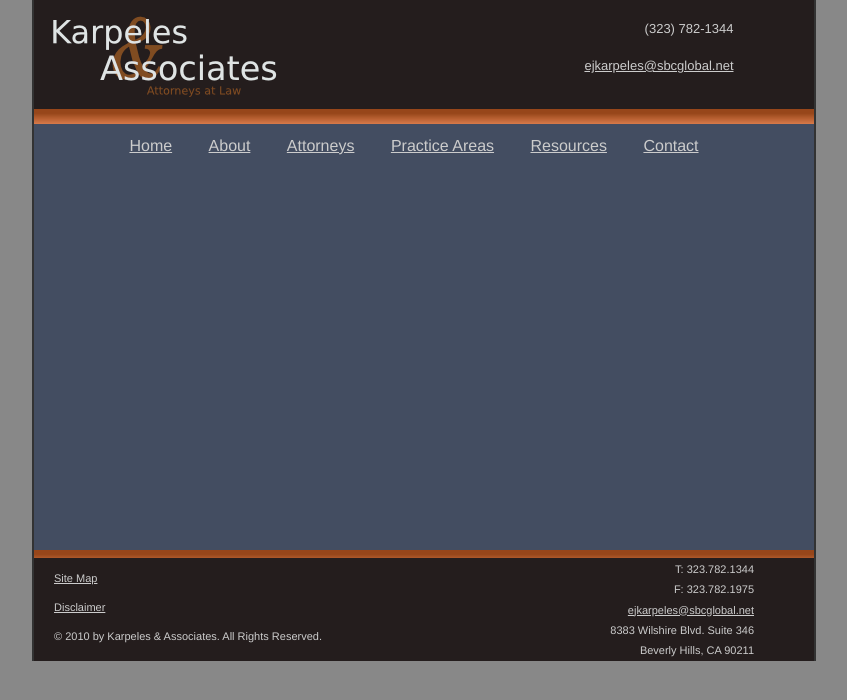
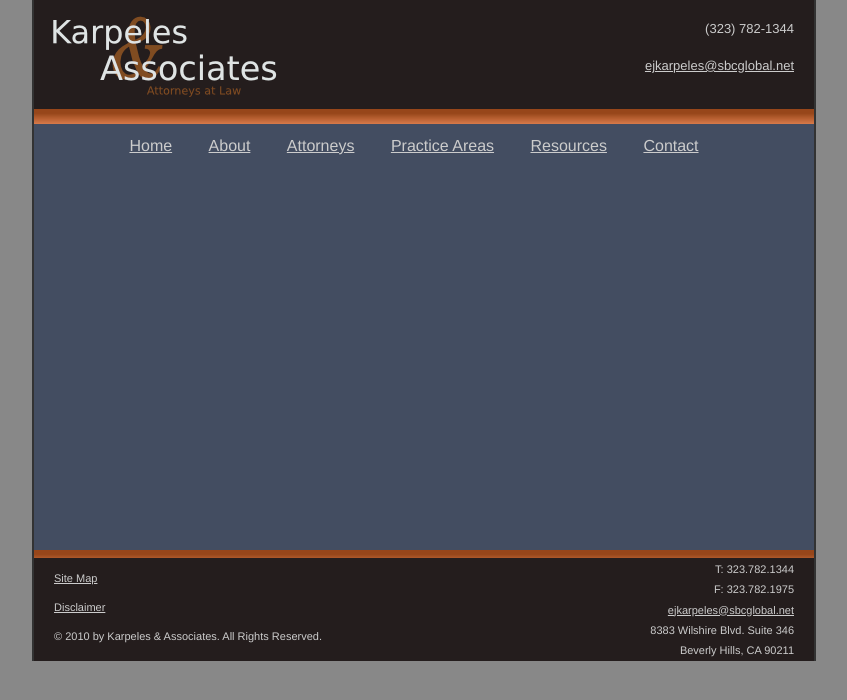
Before and after one commit to emlprime/karpeles, a Django app: template templates/index.html in a window 1280 px wide. Shown: the top 700 px of the page, without its empty margins (248-1095 px from the left). Run offline with Django 3.2, Linux system fonts and the light colour scheme; the template is opened without the code that fills it, so the values that code supplies are empty; parts of the project's set-up code (start-up, migrations or seed data) failed here and were passed over.

Commit message:
minor template and css changes

```diff
--- a/site_media/stylesheets/base.css
+++ b/site_media/stylesheets/base.css
@@ -15,12 +15,11 @@ a:hover
  color: white;
 }
 
-p
+#below_fold
 {
-  width: 80%;
-  margin-left: 10%;
+  text-align: left;
+
 }
-
 
 #header, #footer
 {
@@ -49,8 +48,6 @@ ul
 #practice_areas ul p
 {
   font-size: 11px;
-  width: 100%;
-  margin-left: 0px;
 }
 
 #practice_areas ul img
--- a/templates/base.html
+++ b/templates/base.html
@@ -2,7 +2,7 @@
 <html xmlns="http://www.w3.org/1999/xhtml" xml:lang="en" lang="en">
 
 <head>
-  <title>{% block title %}Karpeles &amp; Assocates{% endblock %}</title>
+  <title>{% block title %}Karpeles &amp; Associates{% endblock %}</title>
   <meta http-equiv="Content-Type" content="text/html;charset=utf-8" />
 
   {% block css %}
--- a/templates/index.html
+++ b/templates/index.html
@@ -24,6 +24,6 @@
 </ul>
 </div>
 
-<div class="grid_11 prefix_1">{{ homeText.below_fold|escape|linebreaks }}</div>
+<div id="below_fold" class="grid_11 prefix_1">{{ homeText.below_fold|escape|linebreaks }}</div>
 
 {% endblock %}
```
